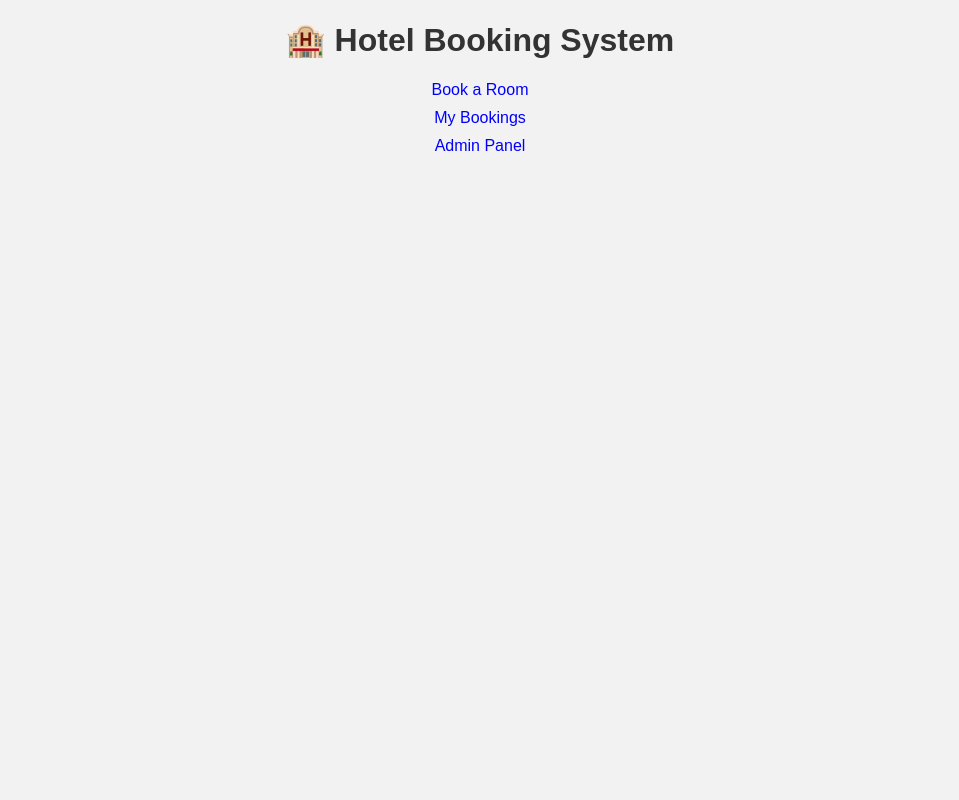
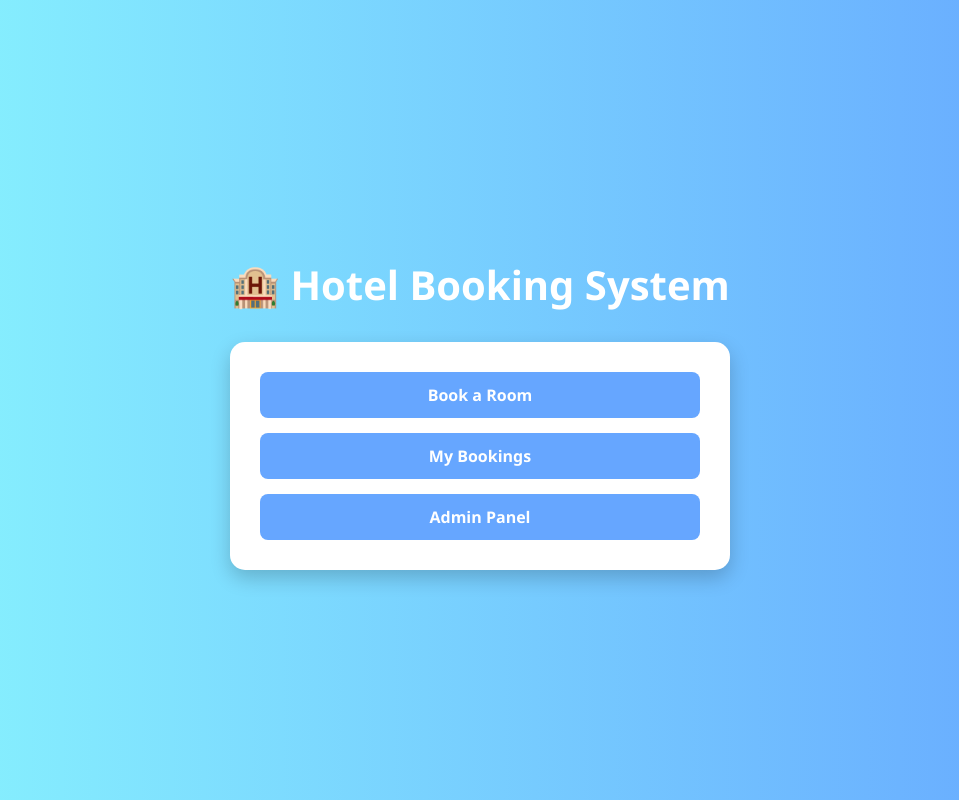
Before and after one commit to Srisha0516/Hotel-Booking-system, a website: page index.html in a window 1280 px wide. Shown: the whole page, without its empty margins (160-1119 px from the left). Drawn offline with Linux system fonts and the light colour scheme; files that its build step writes are made by us from their sources.

Commit message:
Update style.css

```diff
--- a/client/style.css
+++ b/client/style.css
@@ -1,16 +1,44 @@
 body {
-  font-family: Arial;
+  margin: 0;
+  font-family: 'Segoe UI', sans-serif;
+  background: linear-gradient(to right, #89f7fe, #66a6ff);
+  height: 100vh;
+  display: flex;
+  justify-content: center;
+  align-items: center;
+}
+
+.container {
   text-align: center;
-  background: #f2f2f2;
 }
 
 h1 {
-  color: #333;
+  color: white;
+  margin-bottom: 30px;
+  font-size: 40px;
 }
 
-a {
-  display: block;
-  margin: 10px;
+.card {
+  background: white;
+  padding: 30px;
+  border-radius: 15px;
+  box-shadow: 0px 8px 20px rgba(0,0,0,0.2);
+  display: flex;
+  flex-direction: column;
+  gap: 15px;
+}
+
+.card a {
   text-decoration: none;
-  color: blue;
+  padding: 12px;
+  border-radius: 8px;
+  background: #66a6ff;
+  color: white;
+  font-weight: bold;
+  transition: 0.3s;
 }
+
+.card a:hover {
+  background: #4d8df5;
+  transform: scale(1.05);
+}
```
